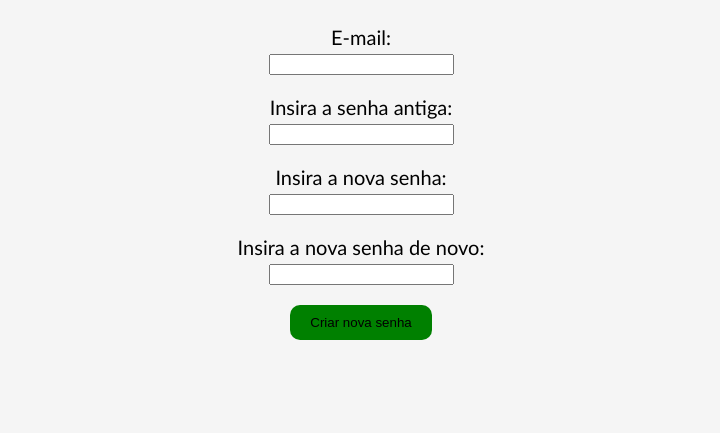
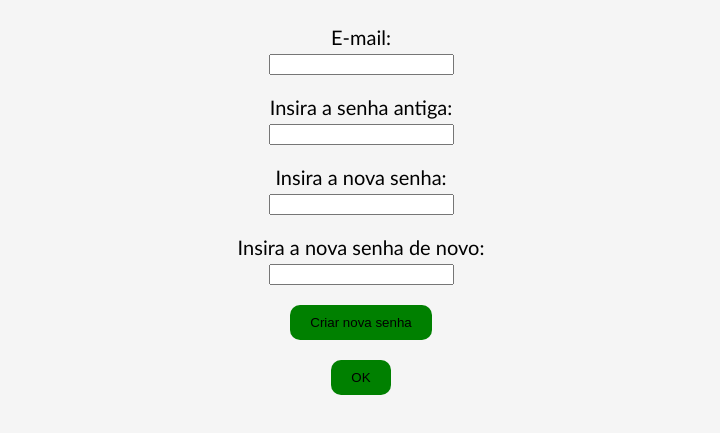
Before and after one commit to LucasAssisOliveira/meuPrimeiroProjetoHTML, a plain HTML site: page reset.html in a window 1280 px wide. Shown: the part 153-586 px from the top of the page, without its empty margins (279-999 px from the left). Drawn offline with Linux system fonts and the light colour scheme.

Commit message:
Botão para voltar funcionou!!!

```diff
--- a/reset.html
+++ b/reset.html
@@ -30,6 +30,11 @@
                 <a href="./novasenha.html"></a>
             </button>
         </p>
+        <p>
+            <button type="post">OK
+                <a href="./index.html"></a>
+            </button>
+        </p>
     </form>
 
 </body>
```
Also changed, not shown: cadastro.html (+3 -3 lines).
